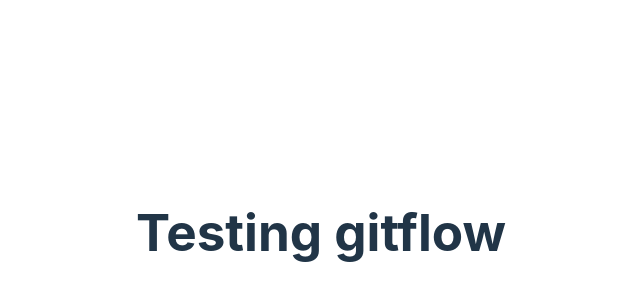
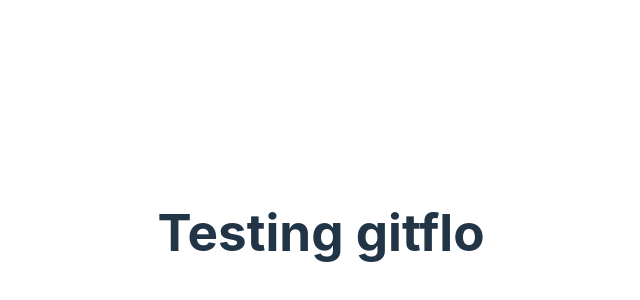
Before and after one commit to HauroDev/pruebas-gitflow, a React (Vite) app: page / in a window 1280 px wide. Shown: the part 168-468 px from the top of the page, without its empty margins (319-959 px from the left). Built offline with nearby package versions, Linux system fonts and the light colour scheme.

Commit message:
primer commit branch develop

```diff
--- a/src/App.jsx
+++ b/src/App.jsx
@@ -8,7 +8,7 @@ function App() {
 
   return (
     <>
-      <h1>Testing gitflow</h1>
+      <h1>Testing gitflo</h1>
     </>
   )
 }
```
